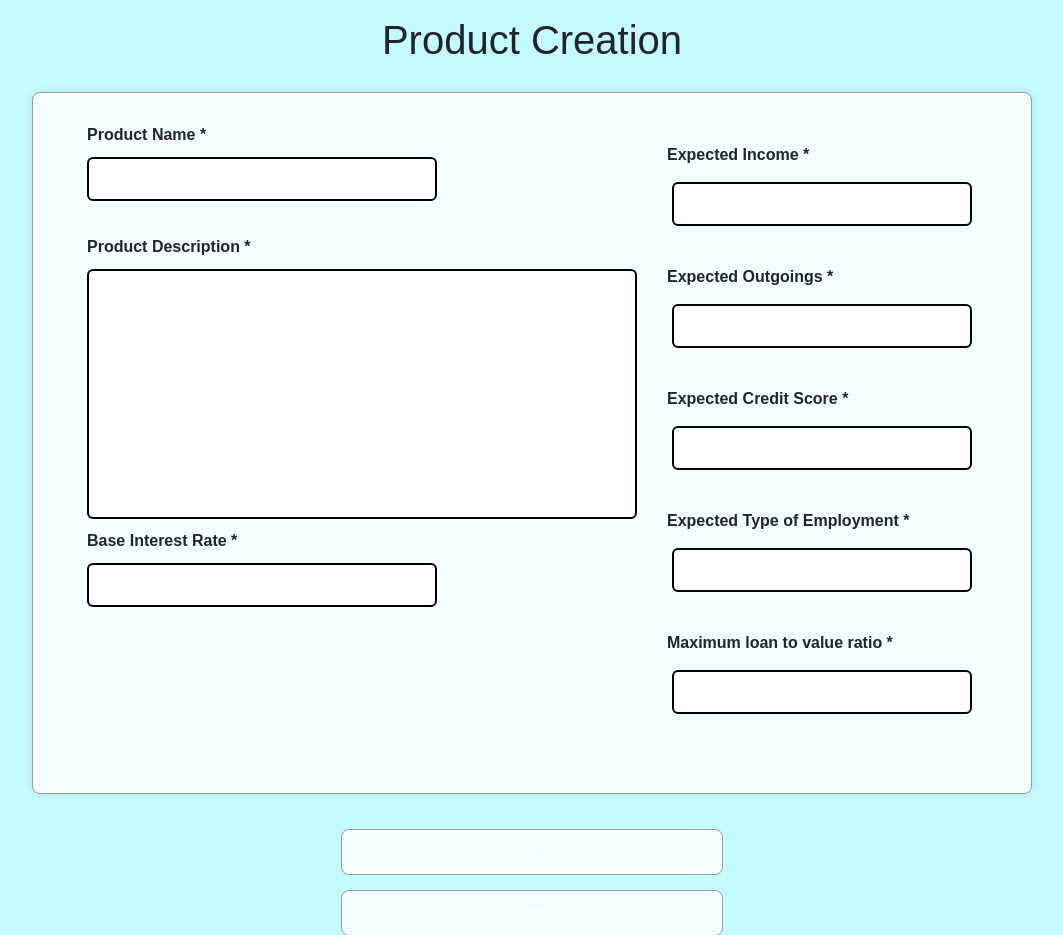
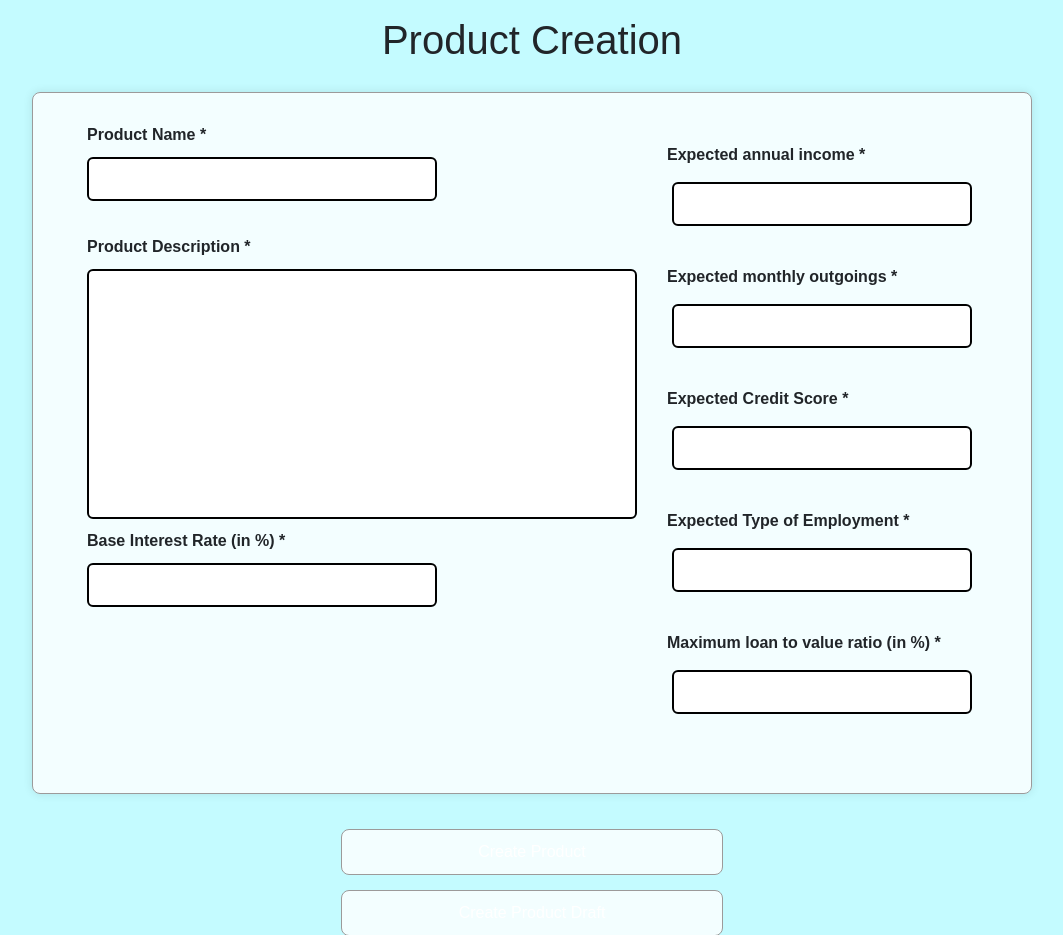
Before and after one commit to matkuz162/Stage-3-Group-Project, a PHP site: page /Broker-product-creation.php in a window 1280 px wide. Shown: the part 124-1059 px from the top of the page, without its empty margins (108-1171 px from the left). Run offline with PHP 8.4, Linux system fonts and the light colour scheme; data comes from the database, SQL or seed files in the repository.

Commit message:
reworded expected labels

```diff
--- a/Broker-product-creation.php
+++ b/Broker-product-creation.php
@@ -55,20 +55,20 @@
                         <input class="form-control" type="text" id="product-name" name="product-name"><br>
                         <label  class="label-group" for="product-desc">Product Description *</label>
                         <textarea class="form-control"row="10" id="product-desc" name="product-desc"></textarea>
-                        <label class="label-group" for="product-interest">Base Interest Rate *</label>
+                        <label class="label-group" for="product-interest">Base Interest Rate (in %) *</label>
                         <input class="form-control" type="text" id="base-interest" name="base-interest"><br>
                     </div>
 
                     <div class="expected-description">
-                        <label  class="label-group" for="expected-income">Expected Income *</label>
+                        <label  class="label-group" for="expected-income">Expected annual income *</label>
                         <input class="form-control" type="text" id="expected-income" name="expected-income"><br>
-                        <label  class="label-group" for="expected-outgoings">Expected Outgoings *</label>
+                        <label  class="label-group" for="expected-outgoings">Expected monthly outgoings *</label>
                         <input class="form-control" type="text" id="expected-outgoings" name="expected-outgoings"><br>
                         <label  class="label-group" for="expected-credit">Expected Credit Score *</label>
                         <input class="form-control" type="text" id="expected-credit" name="expected-credit"><br>
                         <label  class="label-group" for="expected-occupation">Expected Type of Employment *</label>
                         <input class="form-control" type="text" id="expected-occupation" name="expected-occupation"><br>
-                        <label  class="label-group" for="loan-ratio">Maximum loan to value ratio *</label>
+                        <label  class="label-group" for="loan-ratio">Maximum loan to value ratio (in %) *</label>
                         <input class="form-control" type="text" id="loan-ratio"><br>
                     </div>
                 </div>
```
Also changed, not shown: Broker-product-update.php (+4 -4 lines).
